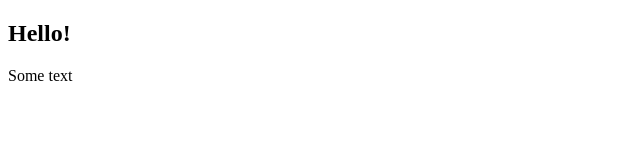
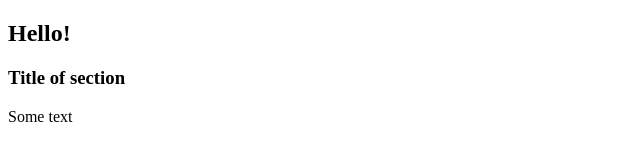
Before and after one commit to CamTull/PracApp, a plain HTML site: page index.html in a window 1280 px wide. Shown: the whole page, without its empty margins (0-640 px from the left). Drawn offline with Linux system fonts and the light colour scheme.

Commit message:
added title to section

```diff
--- a/index.html
+++ b/index.html
@@ -10,6 +10,7 @@
     <div>
       <h2>Hello!</h2>
     </div>
+    <h3>Title of section</h3>
     <p>Some text</p>
   </body>
 </html>
```
